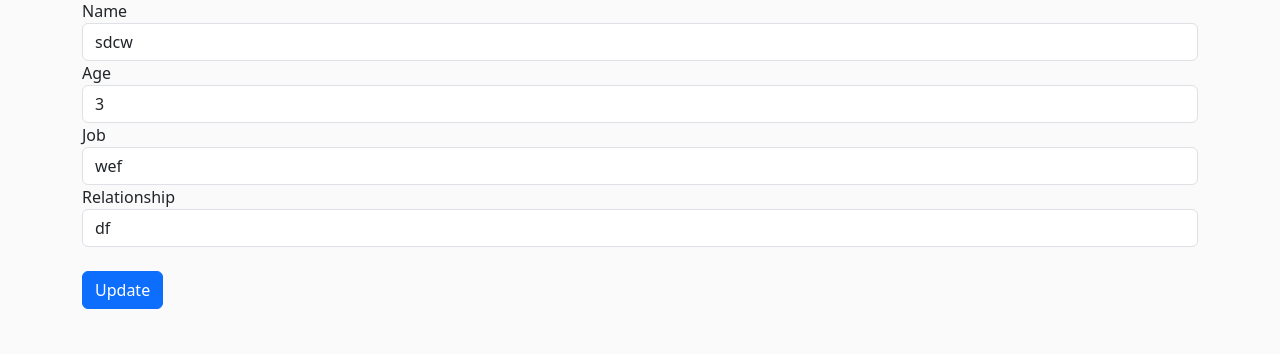
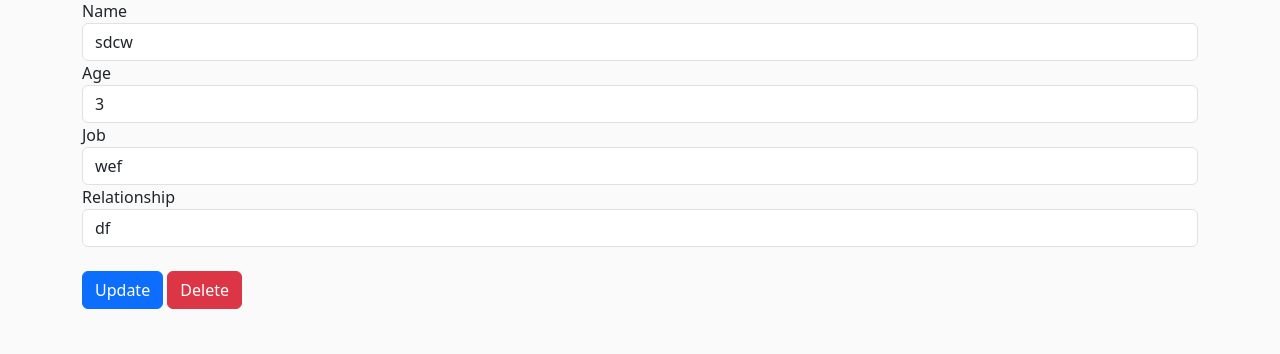
Before and after one commit to amjedsaleel/Kavin-Gramam, a Django app: page /family-member/2/2 in a window 1280 px wide. Shown: the part 155-509 px from the top of the page. Run offline with Django 3.2, Linux system fonts and the light colour scheme; data comes from the database, SQL or seed files in the repository; both versions use the stored data as it was after the commit; some libraries are stand-ins or nearby versions; some web fonts are replaced.

Commit message:
delete family member

```diff
--- a/charity/urls.py
+++ b/charity/urls.py
@@ -15,5 +15,6 @@ urlpatterns = [
     path('update-member-info/<str:id>', views.update_member_personal_info, name='update-member-member-info'),
     path('update-requirements/<str:id>', views.update_member_requirements, name='update-member-requirements'),
     path('add-member-family/<str:id>', views.add_member_family, name='add-member-family'),
-    path('family-member/<str:id>/<str:family_member_id>', views.family_member, name='family-member')
+    path('family-member/<str:id>/<str:family_member_id>', views.family_member, name='family-member'),
+    path('delete_family_member/<str:id>/<str:family_member_id>', views.delete_family_member, name='delete-family-member')
 ]
--- a/charity/views.py
+++ b/charity/views.py
@@ -160,3 +160,8 @@ def family_member(request, id, family_member_id):
     }
 
     return render(request, 'charity/family_member.html', context)
+
+
+def delete_family_member(request, id, family_member_id):
+    member = HouseMember.objects.get(id=family_member_id).delete()
+    return redirect(reverse('charity:view-member', args=id))
--- a/templates/charity/family_member.html
+++ b/templates/charity/family_member.html
@@ -11,7 +11,10 @@
                 <form action="/family-member/{{ id }}/{{ family_member_id }}" method="post">
                     {% csrf_token %}
                     {{ form | crispy }}
-                    <input type="submit" value="Update" class="btn btn-primary mt-4">
+                    <div>
+                        <input type="submit" value="Update" class="btn btn-primary mt-4">
+                        <a href="/delete_family_member/{{ id }}/{{ family_member_id }}" class="btn btn-danger mt-4">Delete</a>
+                    </div>
                 </form>
             </div>
         </div>
```
Also changed, not shown: db.sqlite3.
